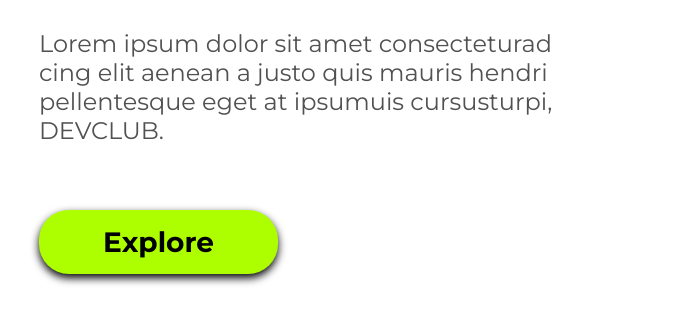
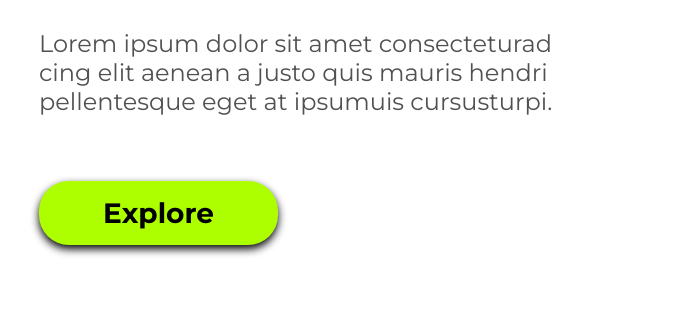
Before and after one commit to landev-oficial/1-Projeto-CSS-We-care, a plain HTML site: page index.html in a window 1280 px wide. Shown: the part 929-1253 px from the top of the page, without its empty margins (47-724 px from the left). Drawn offline with Linux system fonts and the light colour scheme.

Commit message:
Alteração Paragrafo pt.2

```diff
--- a/index.html
+++ b/index.html
@@ -34,7 +34,7 @@
             <h1>We care </h1>
             <h2>About Your Pet</h2>
             <p>Lorem ipsum dolor sit amet consecteturad cing elit aenean a justo quis mauris hendri pellentesque eget at
-                ipsumuis cursusturpi, DEVCLUB.</p>
+                ipsumuis cursusturpi.</p>
             <button id="button-explore">Explore</button>
         </section>
 
```
